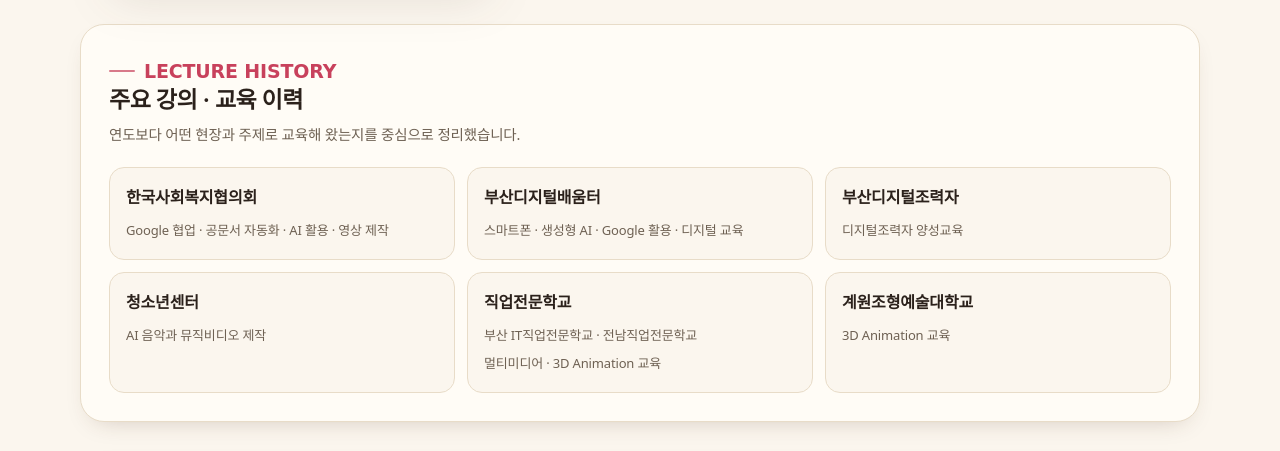
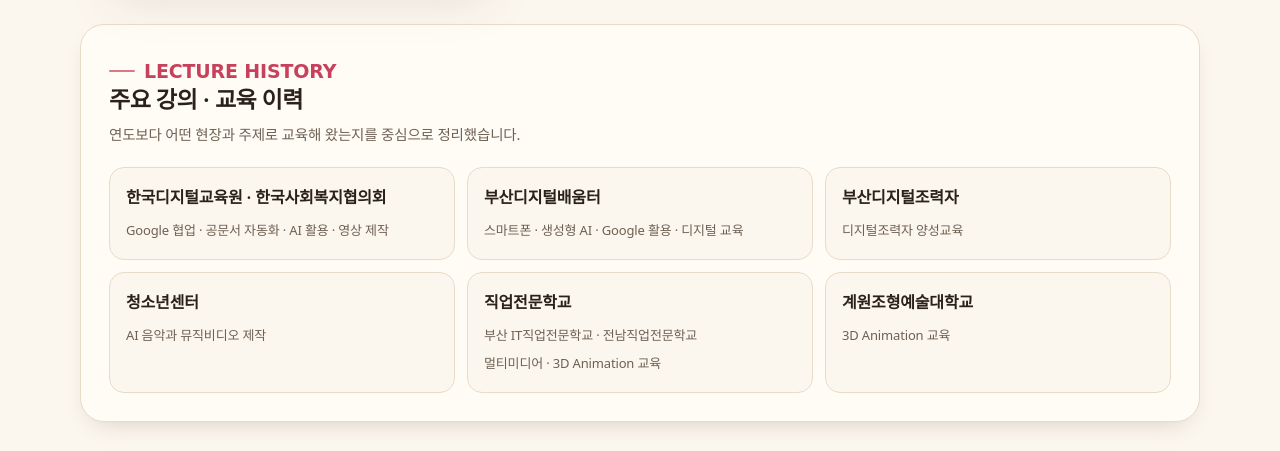
Before and after one commit to young1102-ui/modam-homepage, a plain HTML site: page about.html in a window 1280 px wide. Shown: the part 629-1080 px from the top of the page. Drawn offline with Linux system fonts and the light colour scheme; a web font is replaced by a local one.

Commit message:
Update lecture history section in about.html

```diff
--- a/about.html
+++ b/about.html
@@ -53,7 +53,10 @@
           <h3>주요 강의 · 교육 이력</h3>
           <p class="block-desc">연도보다 어떤 현장과 주제로 교육해 왔는지를 중심으로 정리했습니다.</p>
           <div class="history-grid">
-            <div class="history-item"><b>한국사회복지협의회</b><span>Google 협업 · 공문서 자동화 · AI 활용 · 영상 제작</span></div>
+            <div class="history-item">
+              <b style="white-space:nowrap">한국디지털교육원 · 한국사회복지협의회</b>
+              <span>Google 협업 · 공문서 자동화 · AI 활용 · 영상 제작</span>
+            </div>
             <div class="history-item"><b>부산디지털배움터</b><span>스마트폰 · 생성형 AI · Google 활용 · 디지털 교육</span></div>
             <div class="history-item"><b>부산디지털조력자</b><span>디지털조력자 양성교육</span></div>
             <div class="history-item"><b>청소년센터</b><span>AI 음악과 뮤직비디오 제작</span></div>
```
